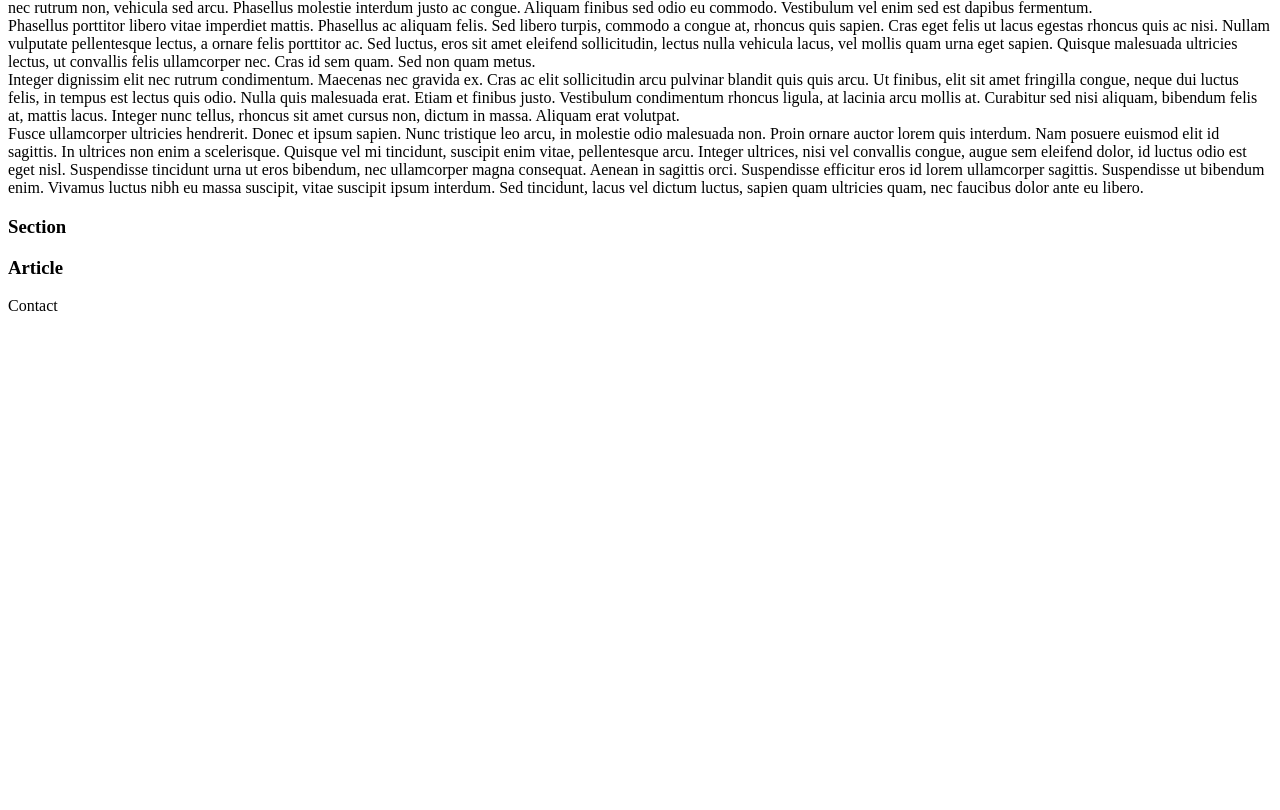
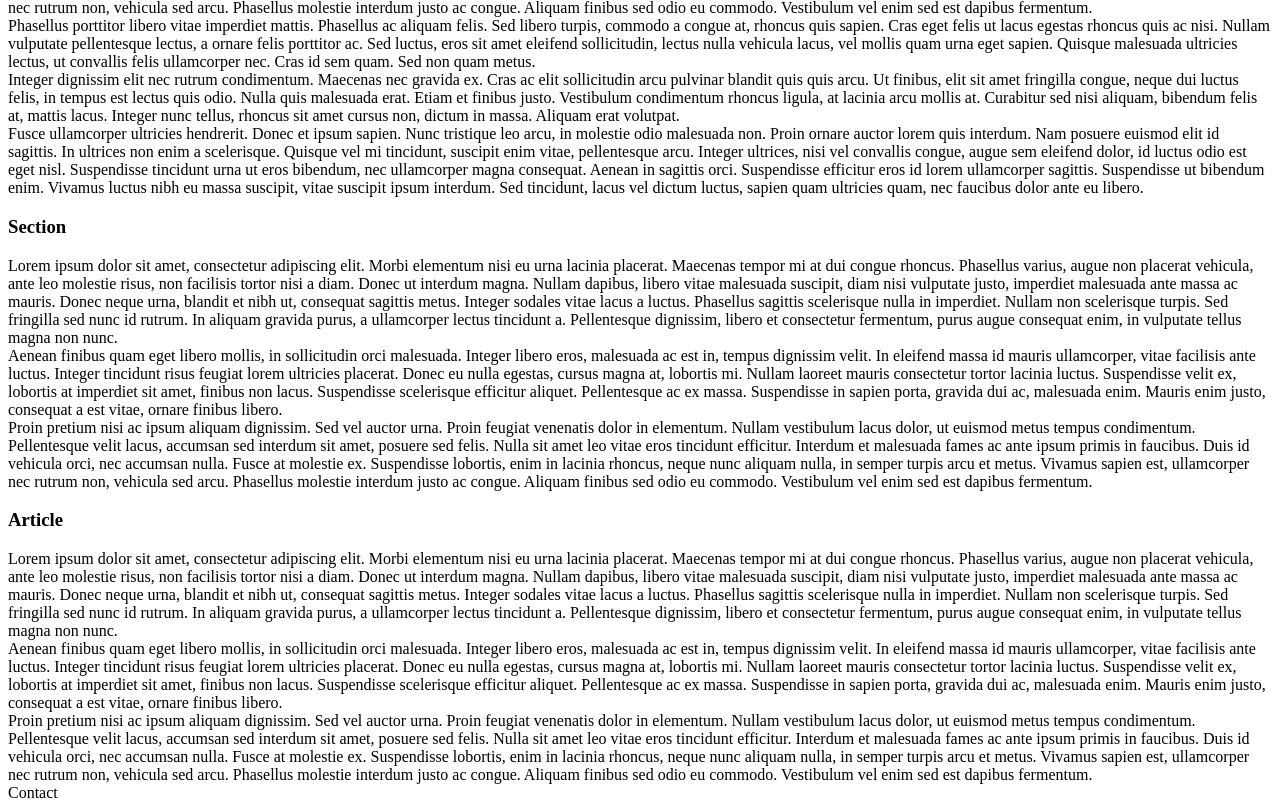
Before and after one commit to ShadowShot07/Project1InterfaceDesign, a plain HTML site: page index.html in a window 1280 px wide. Shown: the part 392-1202 px from the top of the page. Before the commit the page ends 800 px from the top, so only its background shows below. Drawn offline with Linux system fonts and the light colour scheme.

Commit message:
etiquetado uwu

```diff
--- a/index.html
+++ b/index.html
@@ -88,6 +88,28 @@
             ------------------------------------------------------------->
             <section>
                 <h3>Section</h3>
+                <div>
+                    Lorem ipsum dolor sit amet, consectetur adipiscing elit. Morbi elementum nisi eu urna lacinia placerat.
+                    Maecenas tempor mi at dui congue rhoncus. Phasellus varius, augue non placerat vehicula, ante leo molestie risus,
+                    non facilisis tortor nisi a diam. Donec ut interdum magna. Nullam dapibus, libero vitae malesuada suscipit, diam nisi vulputate justo,
+                    imperdiet malesuada ante massa ac mauris. Donec neque urna, blandit et nibh ut, consequat sagittis metus. Integer sodales vitae lacus a luctus.
+                    Phasellus sagittis scelerisque nulla in imperdiet. Nullam non scelerisque turpis. Sed fringilla sed nunc id rutrum. In aliquam gravida purus,
+                    a ullamcorper lectus tincidunt a. Pellentesque dignissim, libero et consectetur fermentum, purus augue consequat enim, in vulputate tellus magna non nunc.
+                </div>
+                <div>
+                    Aenean finibus quam eget libero mollis, in sollicitudin orci malesuada. Integer libero eros, malesuada ac est in, tempus dignissim velit.
+                    In eleifend massa id mauris ullamcorper, vitae facilisis ante luctus. Integer tincidunt risus feugiat lorem ultricies placerat.
+                    Donec eu nulla egestas, cursus magna at, lobortis mi. Nullam laoreet mauris consectetur tortor lacinia luctus. Suspendisse velit ex,
+                    lobortis at imperdiet sit amet, finibus non lacus. Suspendisse scelerisque efficitur aliquet. Pellentesque ac ex massa. Suspendisse in sapien porta,
+                    gravida dui ac, malesuada enim. Mauris enim justo, consequat a est vitae, ornare finibus libero.
+                </div>
+                <div>
+                    Proin pretium nisi ac ipsum aliquam dignissim. Sed vel auctor urna. Proin feugiat venenatis dolor in elementum. Nullam vestibulum lacus dolor,
+                    ut euismod metus tempus condimentum. Pellentesque velit lacus, accumsan sed interdum sit amet, posuere sed felis. Nulla sit amet leo vitae eros tincidunt efficitur.
+                    Interdum et malesuada fames ac ante ipsum primis in faucibus. Duis id vehicula orci, nec accumsan nulla. Fusce at molestie ex. Suspendisse lobortis,
+                    enim in lacinia rhoncus, neque nunc aliquam nulla, in semper turpis arcu et metus. Vivamus sapien est, ullamcorper nec rutrum non, vehicula sed arcu.
+                    Phasellus molestie interdum justo ac congue. Aliquam finibus sed odio eu commodo. Vestibulum vel enim sed est dapibus fermentum.
+                </div>
             </section>
 
             <!-------------------------------------------------------------
@@ -95,6 +117,28 @@
             --------------------------------------------------------------->
             <article>
                 <h3>Article</h3>
+                <div>
+                    Lorem ipsum dolor sit amet, consectetur adipiscing elit. Morbi elementum nisi eu urna lacinia placerat.
+                    Maecenas tempor mi at dui congue rhoncus. Phasellus varius, augue non placerat vehicula, ante leo molestie risus,
+                    non facilisis tortor nisi a diam. Donec ut interdum magna. Nullam dapibus, libero vitae malesuada suscipit, diam nisi vulputate justo,
+                    imperdiet malesuada ante massa ac mauris. Donec neque urna, blandit et nibh ut, consequat sagittis metus. Integer sodales vitae lacus a luctus.
+                    Phasellus sagittis scelerisque nulla in imperdiet. Nullam non scelerisque turpis. Sed fringilla sed nunc id rutrum. In aliquam gravida purus,
+                    a ullamcorper lectus tincidunt a. Pellentesque dignissim, libero et consectetur fermentum, purus augue consequat enim, in vulputate tellus magna non nunc.
+                </div>
+                <div>
+                    Aenean finibus quam eget libero mollis, in sollicitudin orci malesuada. Integer libero eros, malesuada ac est in, tempus dignissim velit.
+                    In eleifend massa id mauris ullamcorper, vitae facilisis ante luctus. Integer tincidunt risus feugiat lorem ultricies placerat.
+                    Donec eu nulla egestas, cursus magna at, lobortis mi. Nullam laoreet mauris consectetur tortor lacinia luctus. Suspendisse velit ex,
+                    lobortis at imperdiet sit amet, finibus non lacus. Suspendisse scelerisque efficitur aliquet. Pellentesque ac ex massa. Suspendisse in sapien porta,
+                    gravida dui ac, malesuada enim. Mauris enim justo, consequat a est vitae, ornare finibus libero.
+                </div>
+                <div>
+                    Proin pretium nisi ac ipsum aliquam dignissim. Sed vel auctor urna. Proin feugiat venenatis dolor in elementum. Nullam vestibulum lacus dolor,
+                    ut euismod metus tempus condimentum. Pellentesque velit lacus, accumsan sed interdum sit amet, posuere sed felis. Nulla sit amet leo vitae eros tincidunt efficitur.
+                    Interdum et malesuada fames ac ante ipsum primis in faucibus. Duis id vehicula orci, nec accumsan nulla. Fusce at molestie ex. Suspendisse lobortis,
+                    enim in lacinia rhoncus, neque nunc aliquam nulla, in semper turpis arcu et metus. Vivamus sapien est, ullamcorper nec rutrum non, vehicula sed arcu.
+                    Phasellus molestie interdum justo ac congue. Aliquam finibus sed odio eu commodo. Vestibulum vel enim sed est dapibus fermentum.
+                </div>
             </article>
         </div>
 
```
